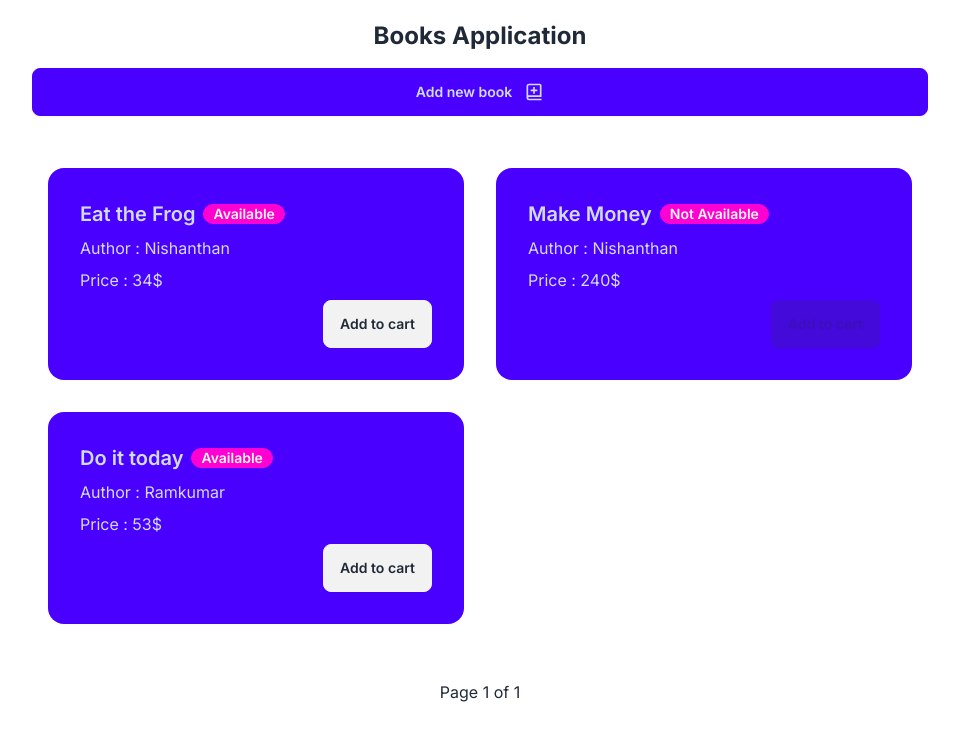
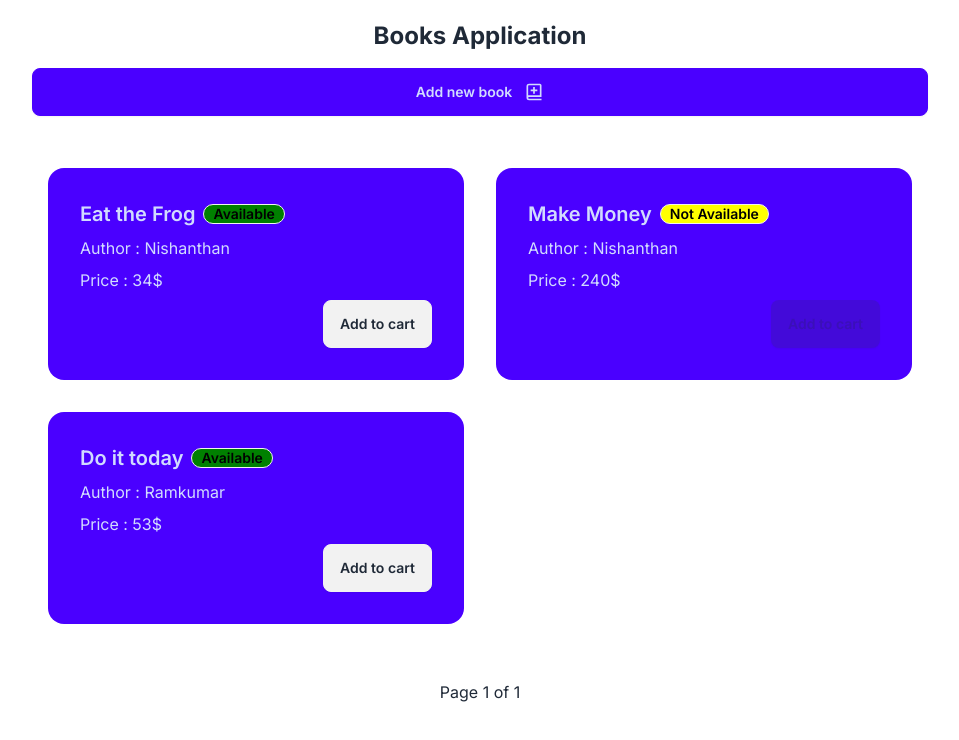
Before and after one commit to ks-nishan/books-app, a Next.js app: page / in a window 1280 px wide. Shown: the top 740 px of the page, without its empty margins (160-1119 px from the left). Built offline with nearby package versions, Linux system fonts and the light colour scheme; data requests are answered from the project's data file.

Commit message:
refactor: Changing the badge background color based on book status

```diff
--- a/app/components/BookCard.tsx
+++ b/app/components/BookCard.tsx
@@ -13,14 +13,14 @@ const BookCard = ({ book }: BookCardProps) => {
     setTimeout(() => {
       setShowToast(false);
     }, 5000);
-  }
+  };
 
   return (
     <div key={book.id} className="card w-76 bg-primary text-primary-content">
       <div className="card-body">
         <h2 className="card-title">
           {book.title}{" "}
-          <div className="badge badge-secondary">{book.status}</div>
+          <div className="badge text-black" style={{backgroundColor: book.status === 'Available' ? 'green' : 'yellow'}}>{book.status}</div>
         </h2>
         <h4>Author : {book.author}</h4>
         <h4>Price : {book.price}</h4>
@@ -34,11 +34,7 @@ const BookCard = ({ book }: BookCardProps) => {
           </button>
         </div>
       </div>
-      {showToast ? (
-        <CustomToast title="Book added to the cart."/>
-      ) : (
-        ""
-      )}
+      {showToast ? <CustomToast title="Book added to the cart." /> : ""}
     </div>
   );
 };
```
